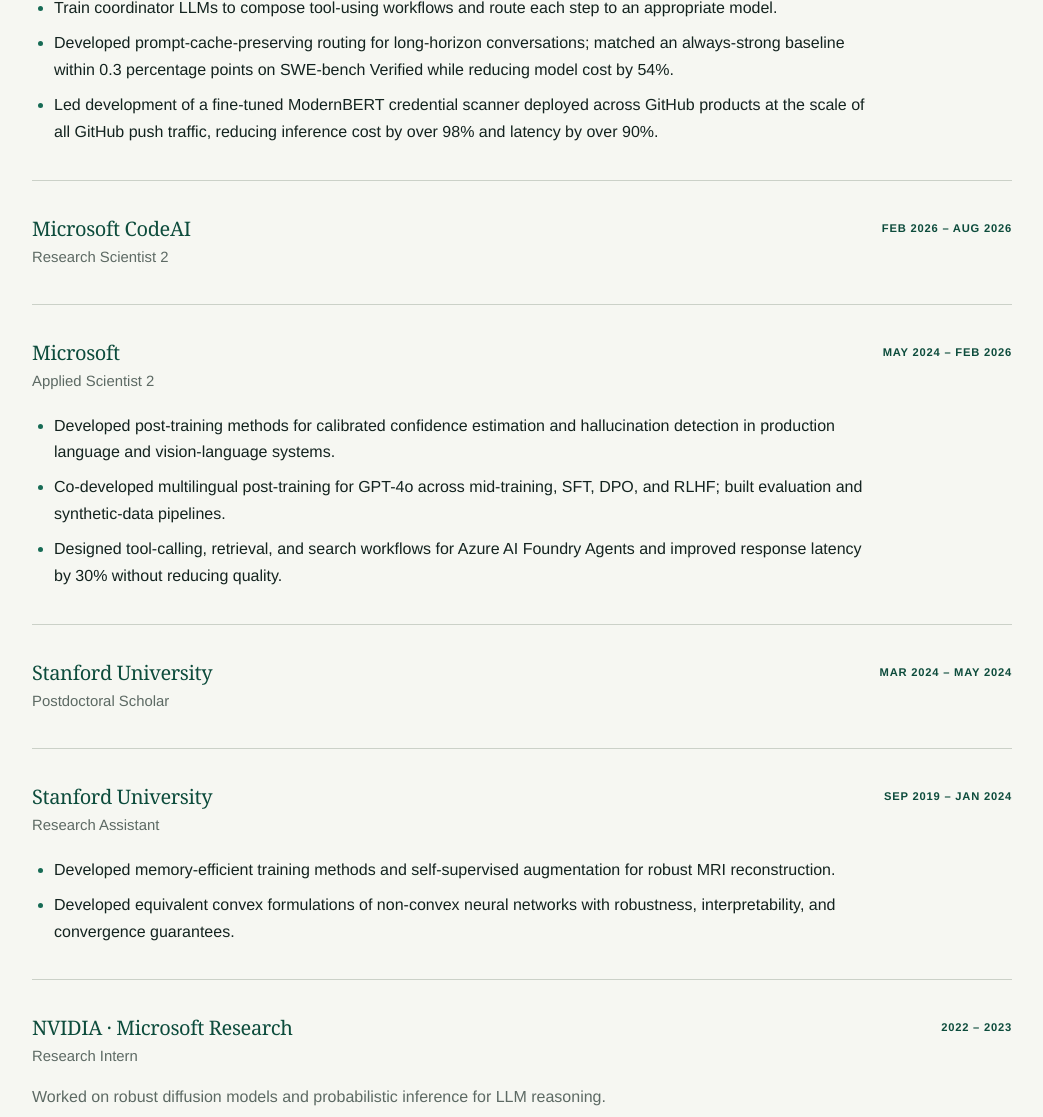
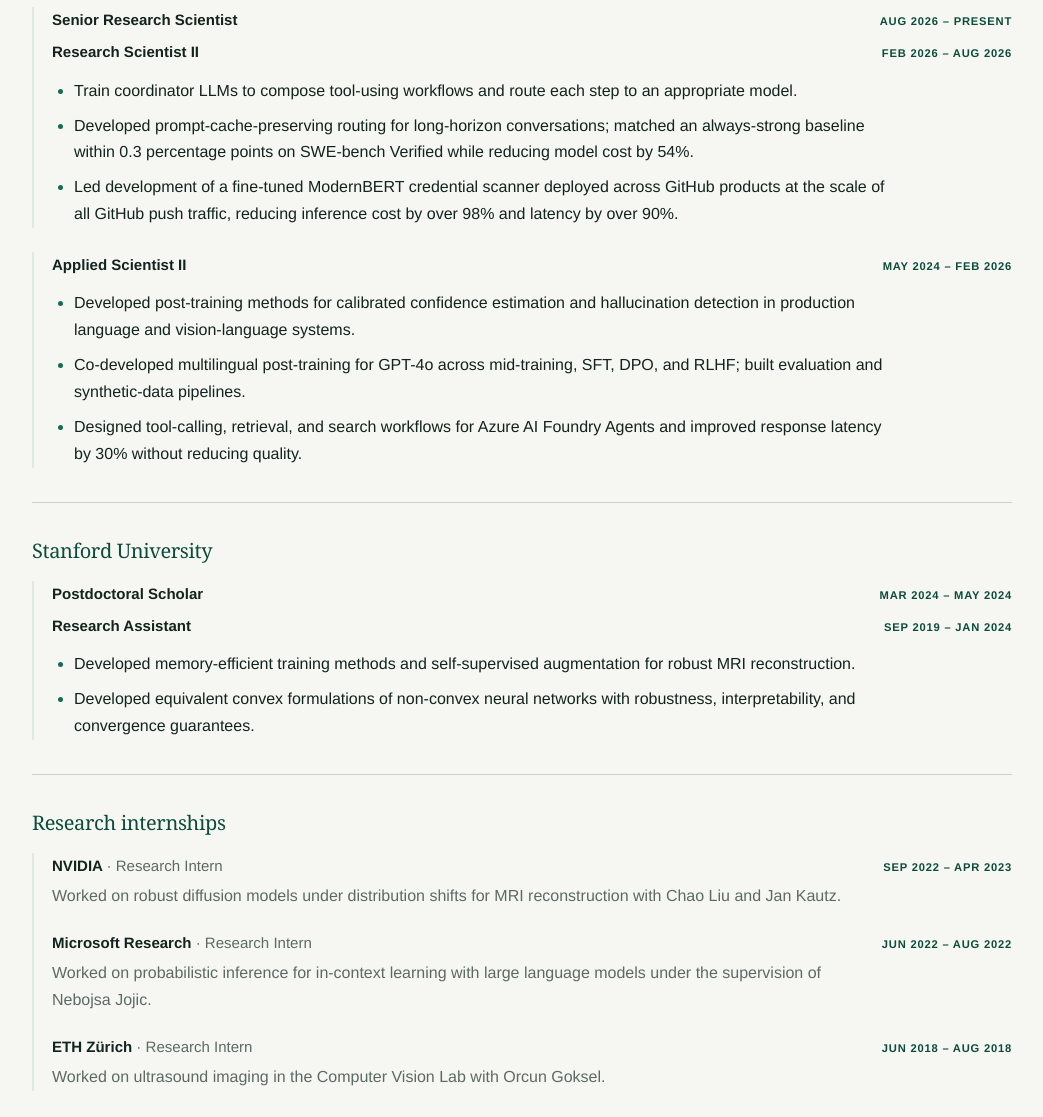
Before and after one commit to batuozt/batuozt-draft, a plain HTML site: page index.html in a window 1280 px wide. Shown: the part 1095-2212 px from the top of the page, without its empty margins (118-1161 px from the left). Drawn offline with Linux system fonts and the light colour scheme.

Commit message:
Refine experience layout and bio

```diff
--- a/index.html
+++ b/index.html
@@ -67,6 +67,7 @@
           <p>Previously, I worked on confidence estimation and hallucination detection in large language models, multilingual post-training for GPT-4o, and tool-using agents for Azure AI Foundry.</p>
           <p>I received my Ph.D. in Electrical Engineering from Stanford University, where I was an NSF Graduate Research Fellow advised by John Pauly and Mert Pilanci. My doctoral work covered probabilistic reasoning with LLMs, diffusion models, robust and memory-efficient learning, and medical imaging.</p>
           <p class="research-interests"><strong>Research interests:</strong> agentic AI, LLM post-training and evaluation, calibrated confidence, probabilistic reasoning, generative models, and robustness.</p>
+          <p class="personal-note">Outside of research, I enjoy tennis, soccer, hiking, and an overly competitive game of pool.</p>
           <div class="profile-links" aria-label="Contact and profile links">
             <a href="mailto:batumozturkler@gmail.com">Email</a>
             <a href="https://scholar.google.com/citations?user=7tO7lZgAAAAJ&amp;hl=en" target="_blank" rel="noreferrer">Google Scholar</a>
@@ -81,37 +82,26 @@
       <section id="experience">
         <h2>Experience</h2>
 
-        <article class="entry">
-          <div class="entry-heading">
-            <div>
-              <h3>Microsoft CodeAI</h3>
-              <p>Senior Research Scientist</p>
+        <article class="entry employer-entry">
+          <h3>Microsoft / CodeAI</h3>
+          <div class="role-group">
+            <div class="role-row">
+              <p class="role-title">Senior Research Scientist</p>
+              <p class="date">Aug 2026 – Present</p>
             </div>
-            <p class="date">Aug 2026 – Present</p>
+            <div class="role-row">
+              <p class="role-title">Research Scientist II</p>
+              <p class="date">Feb 2026 – Aug 2026</p>
             </div>
             <ul>
               <li>Train coordinator LLMs to compose tool-using workflows and route each step to an appropriate model.</li>
               <li>Developed prompt-cache-preserving routing for long-horizon conversations; matched an always-strong baseline within 0.3 percentage points on SWE-bench Verified while reducing model cost by 54%.</li>
               <li>Led development of a fine-tuned ModernBERT credential scanner deployed across GitHub products at the scale of all GitHub push traffic, reducing inference cost by over 98% and latency by over 90%.</li>
             </ul>
-        </article>
-
-        <article class="entry">
-          <div class="entry-heading">
-            <div>
-              <h3>Microsoft CodeAI</h3>
-              <p>Research Scientist 2</p>
           </div>
-            <p class="date">Feb 2026 – Aug 2026</p>
-          </div>
-        </article>
-
-        <article class="entry">
-          <div class="entry-heading">
-            <div>
-              <h3>Microsoft</h3>
-              <p>Applied Scientist 2</p>
-            </div>
+          <div class="role-group">
+            <div class="role-row">
+              <p class="role-title">Applied Scientist II</p>
               <p class="date">May 2024 – Feb 2026</p>
             </div>
             <ul>
@@ -119,41 +109,52 @@
               <li>Co-developed multilingual post-training for GPT-4o across mid-training, SFT, DPO, and RLHF; built evaluation and synthetic-data pipelines.</li>
               <li>Designed tool-calling, retrieval, and search workflows for Azure AI Foundry Agents and improved response latency by 30% without reducing quality.</li>
             </ul>
-        </article>
-
-        <article class="entry">
-          <div class="entry-heading">
-            <div>
-              <h3>Stanford University</h3>
-              <p>Postdoctoral Scholar</p>
-            </div>
-            <p class="date">Mar 2024 – May 2024</p>
           </div>
         </article>
 
-        <article class="entry">
-          <div class="entry-heading">
-            <div>
+        <article class="entry employer-entry">
           <h3>Stanford University</h3>
-              <p>Research Assistant</p>
+          <div class="role-group">
+            <div class="role-row">
+              <p class="role-title">Postdoctoral Scholar</p>
+              <p class="date">Mar 2024 – May 2024</p>
             </div>
+            <div class="role-row">
+              <p class="role-title">Research Assistant</p>
               <p class="date">Sep 2019 – Jan 2024</p>
             </div>
             <ul>
               <li>Developed memory-efficient training methods and self-supervised augmentation for robust MRI reconstruction.</li>
               <li>Developed equivalent convex formulations of non-convex neural networks with robustness, interpretability, and convergence guarantees.</li>
             </ul>
+          </div>
         </article>
 
-        <article class="entry compact-entry">
-          <div class="entry-heading">
-            <div>
-              <h3>NVIDIA · Microsoft Research</h3>
-              <p>Research Intern</p>
+        <article class="entry employer-entry internship-entry">
+          <h3>Research internships</h3>
+          <div class="role-group">
+            <div class="internship-item">
+              <div class="role-row">
+                <p class="role-title">NVIDIA <span>· Research Intern</span></p>
+                <p class="date">Sep 2022 – Apr 2023</p>
               </div>
-            <p class="date">2022 – 2023</p>
+              <p class="role-summary">Worked on robust diffusion models under distribution shifts for MRI reconstruction with Chao Liu and Jan Kautz.</p>
             </div>
-          <p>Worked on robust diffusion models and probabilistic inference for LLM reasoning.</p>
+            <div class="internship-item">
+              <div class="role-row">
+                <p class="role-title">Microsoft Research <span>· Research Intern</span></p>
+                <p class="date">Jun 2022 – Aug 2022</p>
+              </div>
+              <p class="role-summary">Worked on probabilistic inference for in-context learning with large language models under the supervision of Nebojsa Jojic.</p>
+            </div>
+            <div class="internship-item">
+              <div class="role-row">
+                <p class="role-title">ETH Zürich <span>· Research Intern</span></p>
+                <p class="date">Jun 2018 – Aug 2018</p>
+              </div>
+              <p class="role-summary">Worked on ultrasound imaging in the Computer Vision Lab with Orcun Goksel.</p>
+            </div>
+          </div>
         </article>
       </section>
 
@@ -237,12 +238,6 @@
         </div>
       </section>
 
-      <section class="skills">
-        <h2>Technical skills</h2>
-        <p><strong>Languages:</strong> Python, MATLAB, R, C/C++</p>
-        <p><strong>Machine learning:</strong> PyTorch, TensorFlow, Keras, JAX</p>
-        <p><strong>Systems:</strong> Linux, Git, Docker, Kubernetes, GCP, Azure, Weights &amp; Biases</p>
-      </section>
     </main>
 
     <footer>
--- a/styles.css
+++ b/styles.css
@@ -191,6 +191,8 @@ h3 {
   color: #40504a;
 }
 
+.personal-note { color: var(--muted); }
+
 .profile-links {
   margin-top: 26px;
   display: flex;
@@ -246,6 +248,47 @@ h3 {
   white-space: nowrap;
 }
 
+.employer-entry > h3 { margin-bottom: 16px; }
+
+.role-group {
+  padding-left: 18px;
+  border-left: 2px solid var(--accent-soft);
+}
+
+.role-group + .role-group { margin-top: 24px; }
+
+.role-row {
+  display: flex;
+  align-items: baseline;
+  justify-content: space-between;
+  gap: 28px;
+}
+
+.role-row + .role-row { margin-top: 7px; }
+
+.role-title {
+  margin-bottom: 0;
+  color: var(--ink);
+  font-size: 0.94rem;
+  font-weight: 700;
+}
+
+.role-title span {
+  color: var(--muted);
+  font-weight: 400;
+}
+
+.role-row .date {
+  flex: 0 0 auto;
+  margin-bottom: 0;
+  color: var(--accent-dark);
+  font-size: 0.7rem;
+  font-weight: 800;
+  letter-spacing: 0.07em;
+  text-transform: uppercase;
+  white-space: nowrap;
+}
+
 .entry ul {
   max-width: 850px;
   margin: 19px 0 0;
@@ -254,6 +297,16 @@ h3 {
 
 .entry li { margin-top: 8px; }
 .entry li::marker { color: var(--accent); }
+
+.role-group ul { margin-top: 13px; }
+
+.internship-item + .internship-item { margin-top: 20px; }
+
+.role-summary {
+  max-width: 800px;
+  margin: 5px 0 0;
+  color: var(--muted);
+}
 
 .compact-entry > p,
 .education-entry > p {
@@ -319,16 +372,6 @@ h3 {
 .two-column-section li::marker { color: var(--accent); }
 .two-column-section p { margin-bottom: 11px; }
 
-.skills {
-  margin-bottom: 78px;
-  padding: 38px !important;
-  border: 1px solid var(--line) !important;
-  background: rgba(255, 255, 255, 0.45);
-}
-
-.skills h2 { margin-bottom: 22px; }
-.skills p { margin-bottom: 7px; }
-
 footer {
   padding: 34px 0;
   border-top: 1px solid var(--line);
@@ -372,8 +415,9 @@ footer {
   #publications { margin: 0 -20px; padding: 60px 20px; }
   .entry-heading { display: block; }
   .entry-heading .date { margin-top: 7px; white-space: normal; }
+  .role-row { display: block; }
+  .role-row .date { margin-top: 2px; white-space: normal; }
   .two-column-section { grid-template-columns: 1fr; gap: 42px; }
-  .skills { margin-bottom: 60px; padding: 30px !important; }
 }
 
 @media (max-width: 500px) {
@@ -386,7 +430,6 @@ footer {
   .section-heading { display: block; }
   .section-heading a { display: inline-block; margin: -17px 0 29px; }
   #publications { margin-inline: -8px; padding-inline: 8px; }
-  .skills { padding: 24px !important; }
   .footer-inner { display: block; }
   .footer-inner p + p { margin-top: 7px; }
 }
```
Lines whose indentation alone changed are shown as unchanged.
